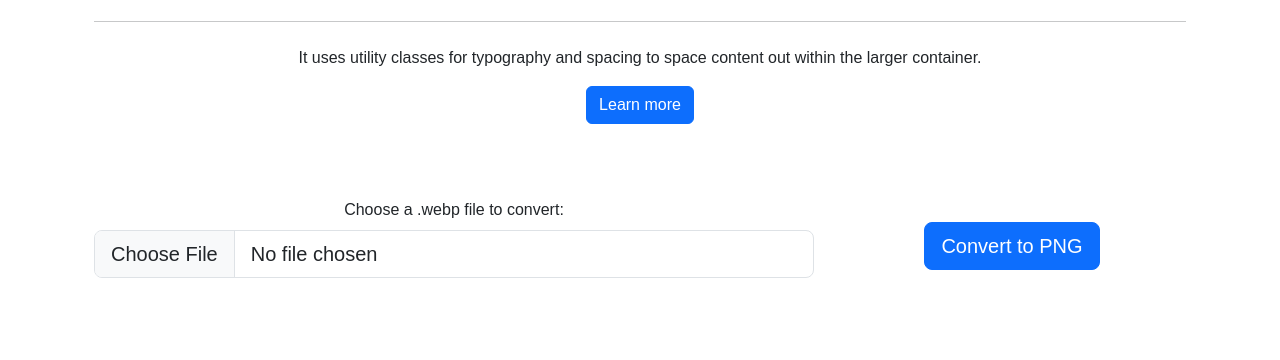
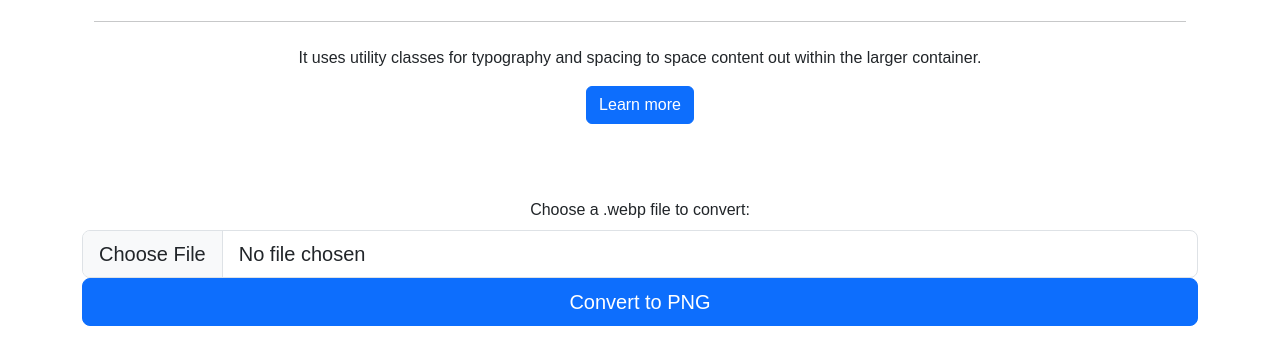
Before and after one commit to joshualee791/webpsmash, a plain HTML site: page index.html in a window 1280 px wide. Shown: the part 214-574 px from the top of the page. Drawn offline with nearby package versions, Linux system fonts and the light colour scheme; a web font is replaced by a local one.

Commit message:
div control

```diff
--- a/index.html
+++ b/index.html
@@ -67,7 +67,6 @@
       <form id="smasher">
         <div class="form-group">
           <div class="row">
-            <div class="col-8">
             <label for="webpFile" class="form-label"
               >Choose a .webp file to convert:</label
             >
@@ -77,8 +76,6 @@
               type="file"
               accept=".webp"
             />
-            </div>
-            <div class="col-4">
             <br />
             <button
               class="btn btn-primary btn-lg"
@@ -87,7 +84,6 @@
             >
               Convert to PNG
             </button>
-            </div>
           </div>
         </div>
       </form>
```
Lines whose indentation alone changed are shown as unchanged.
